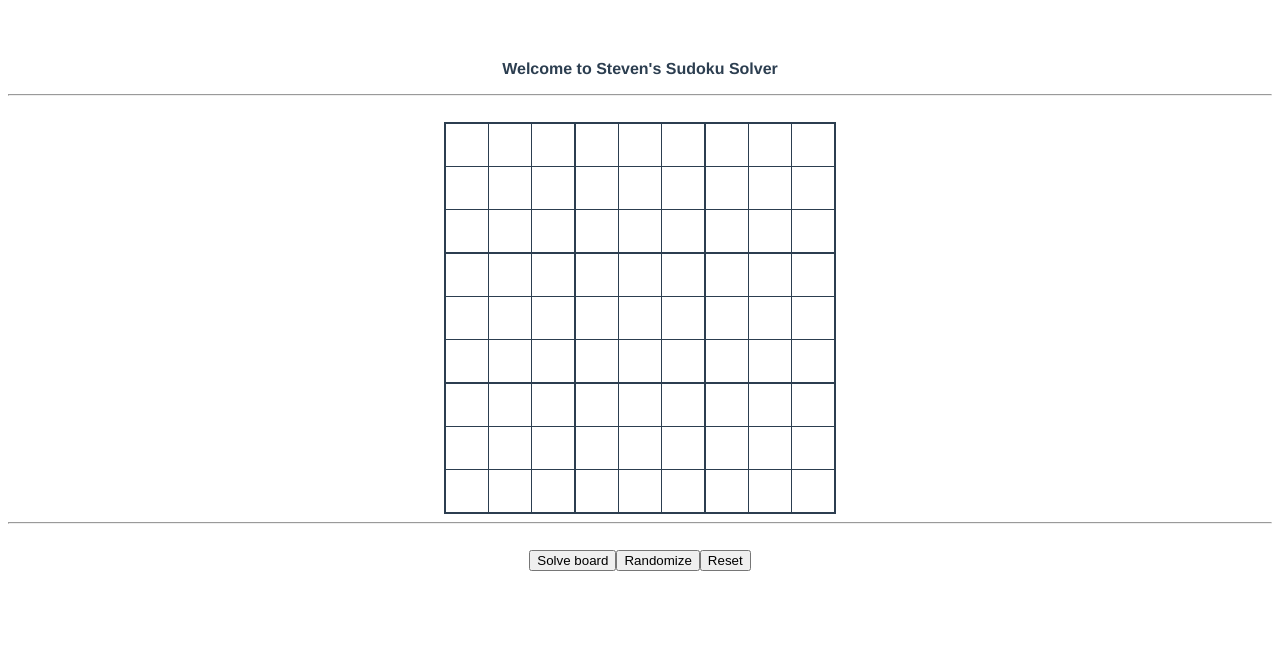
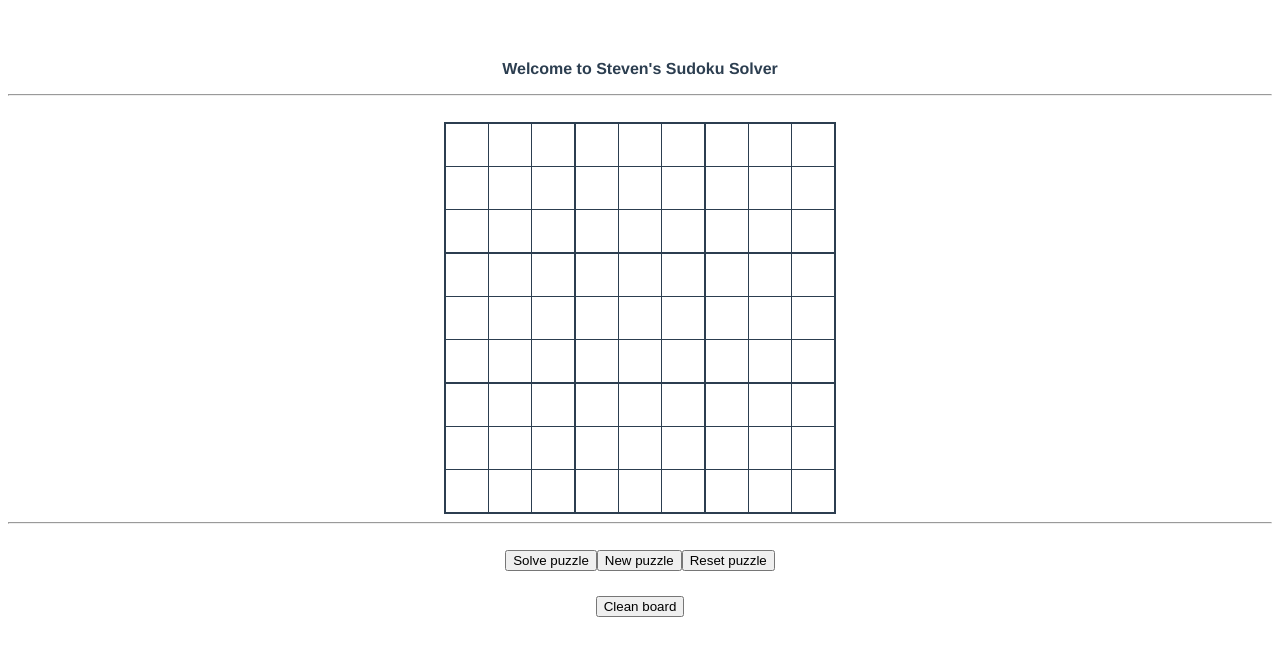
Before and after one commit to Sche7/SudokuSolver, a Vue app in the folder app/: page / in a window 1280 px wide. Shown: the top 656 px of the page. Built offline with nearby package versions, Linux system fonts and the light colour scheme.

Commit message:
added clean board button

```diff
--- a/app/src/components/SudokuBoard.vue
+++ b/app/src/components/SudokuBoard.vue
@@ -12,11 +12,14 @@
         </tbody>
       </table>
       <hr><br>
-      <div class="row">
-        <div class="col-sm-12" align="center">
-            <button @click="solveBoard" class="btn btn-success btn-sm"> Solve board </button>
-            <button @click="randomizeBoard" class="btn btn-primary btn-sm"> Randomize </button>
-            <button @click="resetBoard" class="btn btn-primary btn-danger"> Reset </button>
+      <div class="sudokurow">
+        <div>
+            <button @click="solveBoard" class="btn btn-success btn-sm"> Solve puzzle </button>
+            <button @click="randomizeBoard" class="btn btn-primary btn-sm"> New puzzle </button>
+            <button @click="resetBoard" class="btn btn-primary btn-danger"> Reset puzzle </button>
+        </div>
+        <div style="margin-top:25px">
+            <button @click="cleanBoard" class="btn btn-outline-danger"> Clean board </button>
         </div>
       </div>
     </div>
@@ -91,6 +94,10 @@ export default {
           console.log('Resetting...');
           Object.assign(this.$data, {grid: this.initial_grid});
           },
+        cleanBoard(){
+          console.log('Cleaning...');
+          Object.assign(this.$data, {grid: initial_grid});
+        }
     }
 }
 </script>
@@ -127,4 +134,8 @@ td {
 td.selected {
   background-color: bisque;
 }
+
+.sudokurow {
+  display: inline;
+}
 </style>
```
